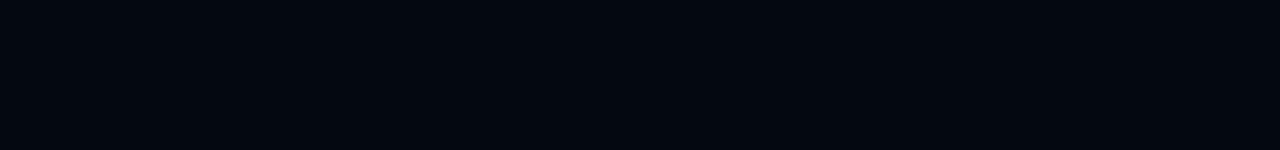
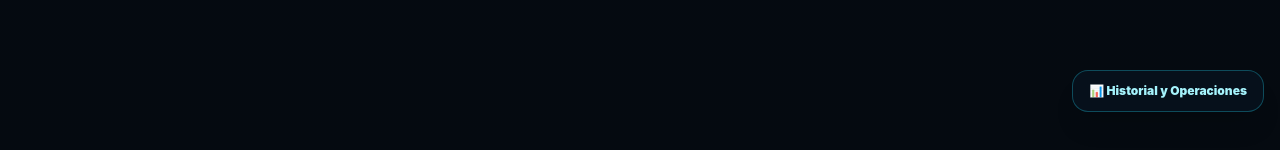
Before and after one commit to daniel102sa1/explodex-web, a Next.js app: page / in a window 1280 px wide. Shown: the part 672-822 px from the top of the page. Built offline with nearby package versions, Linux system fonts and the light colour scheme; no server answers.

Commit message:
feat: show global trade center shortcut

```diff
--- a/app/layout.tsx
+++ b/app/layout.tsx
@@ -2,6 +2,7 @@ import type { Metadata } from "next";
 import AppNav from "@/components/AppNav";
 import GlobalPlanAlerts from "@/components/GlobalPlanAlerts";
 import GlobalScannerBar from "@/components/GlobalScannerBar";
+import TradeCenterShortcut from "@/components/TradeCenterShortcut";
 import "./globals.css";
 
 export const metadata: Metadata = {
@@ -16,6 +17,7 @@ export default function RootLayout({ children }: Readonly<{ children: React.Reac
         <AppNav />
         <GlobalScannerBar />
         {children}
+        <TradeCenterShortcut />
         <GlobalPlanAlerts />
       </body>
     </html>
```
